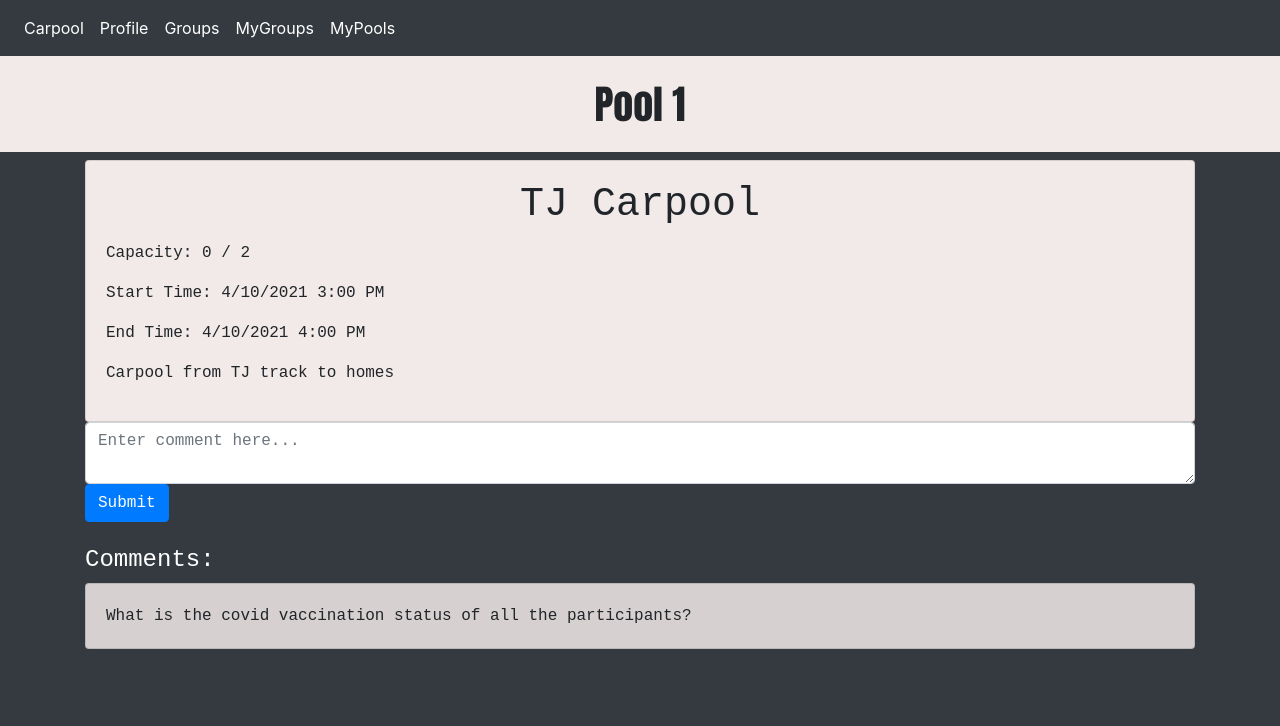
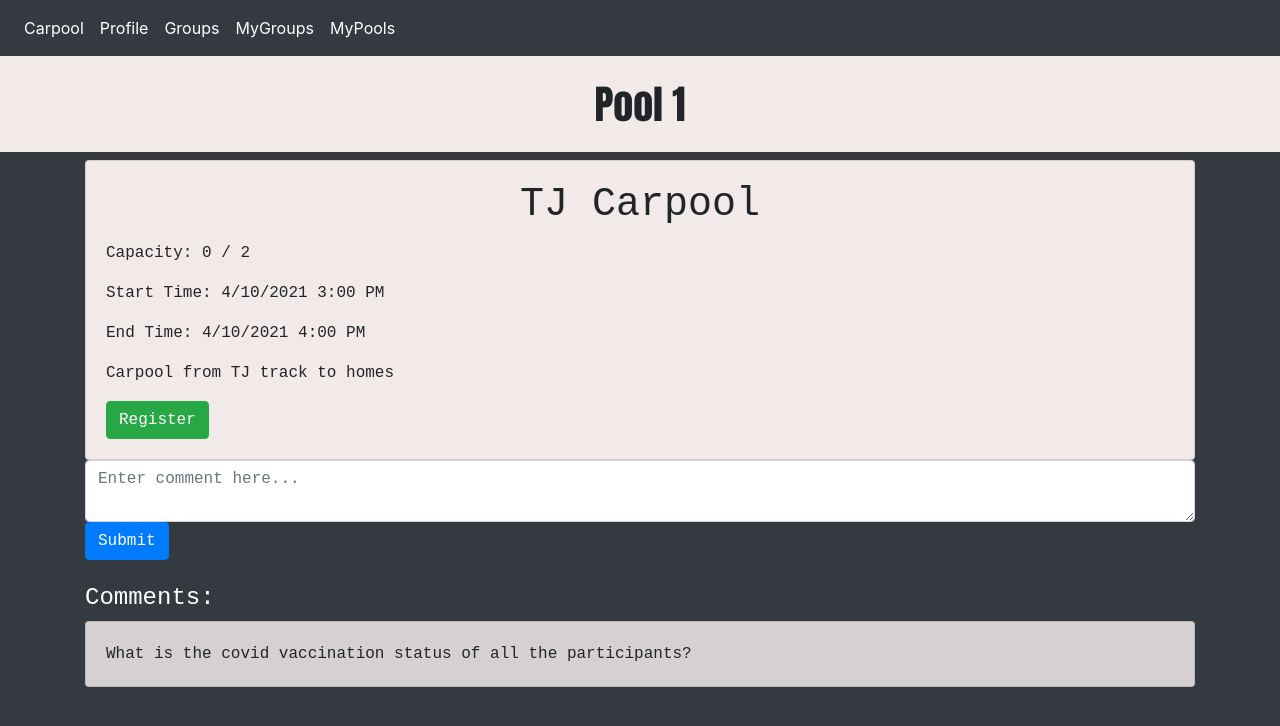
Before and after one commit to myfatemi04/wheelshare-frontend, a React (Create React App) app: page /pool/1 in a window 1280 px wide. Shown: the top 726 px of the page. Built offline with nearby package versions, Linux system fonts and the light colour scheme; no server answers.

Commit message:
pool register button

```diff
--- a/src/components/Pool.js
+++ b/src/components/Pool.js
@@ -1,7 +1,8 @@
-import React, { useState, useEffect } from 'react';
+import React, { useState, useEffect, Component } from 'react';
 
 const Pool = (props) => {
 	const poolid = props.match.params.id;
+	const registered = false;
 	const [state, setState] = useState({
 		pool_title: 'TJ Carpool',
 		id: 1,
@@ -31,6 +32,7 @@ const Pool = (props) => {
 				console.log(data);
 			});
 	};
+
 	useEffect(() => {
 		callAPI();
 	}, []);
@@ -51,7 +53,21 @@ const Pool = (props) => {
 					<p className="text-left">Start Time: {state.start_time}</p>
 					<p className="text-left">End Time: {state.end_time}</p>
 					<p className="text-left">{state.pool_text}</p>
+					<form
+						action={'register_pool/' + poolid}
+						method="POST"
+						className="text-left"
+					>
+						<input
+							type="submit"
+							value={!registered ? 'Register' : 'Unregister'}
+							className={
+								'text-left btn btn-' + (!registered ? 'success' : 'danger')
+							}
+						/>
+					</form>
 				</div>
+
 				<form onSubmit={onComment}>
 					<div id="form-group" className="text-left">
 						<textarea
```
